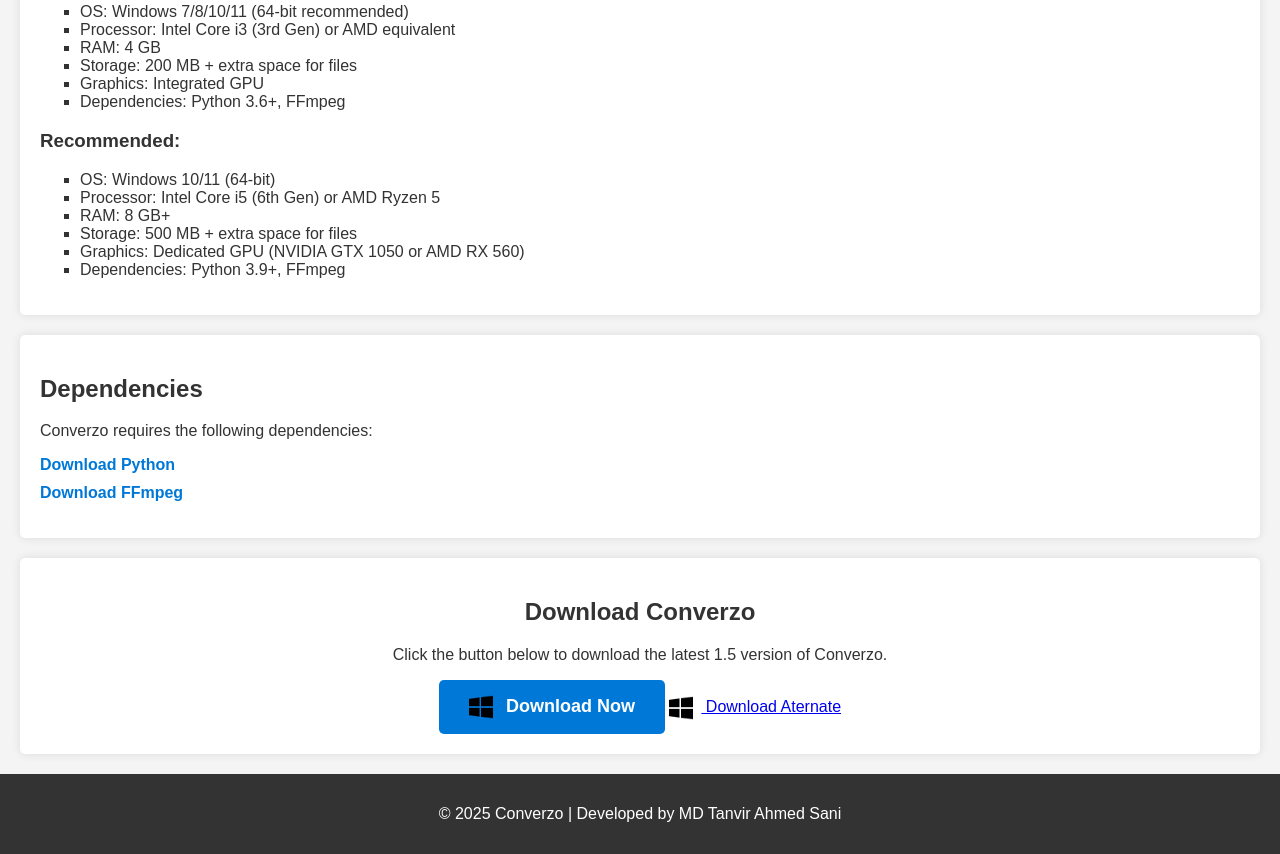
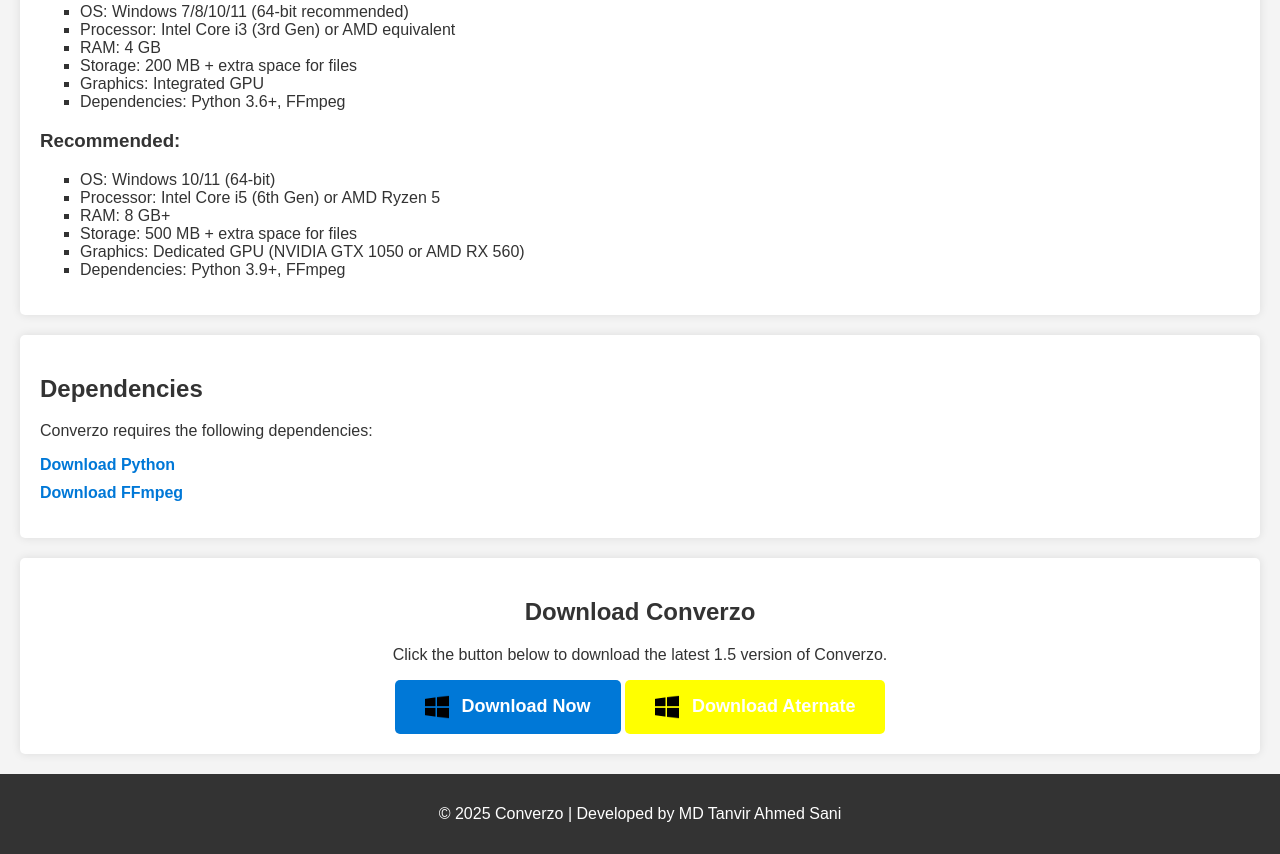
Before and after one commit to GAMINGTIGERSBD/Converzo, a plain HTML site: page index.html in a window 1280 px wide. Shown: the part 668-1522 px from the top of the page. Drawn offline with Linux system fonts and the light colour scheme.

Commit message:
Update styles.css

```diff
--- a/styles.css
+++ b/styles.css
@@ -68,6 +68,22 @@ ul {
     background: #005bb5;
 }
 
+.download-btn2 {
+    display: inline-block;
+    padding: 15px 30px;
+    font-size: 18px;
+    color: white;
+    background: #FFFF00;
+    text-decoration: none;
+    border-radius: 5px;
+    font-weight: bold;
+    transition: background 0.3s ease;
+}
+
+.download-btn2:hover {
+    background: #005bb5;
+}
+
 footer {
     text-align: center;
     padding: 15px;
```
